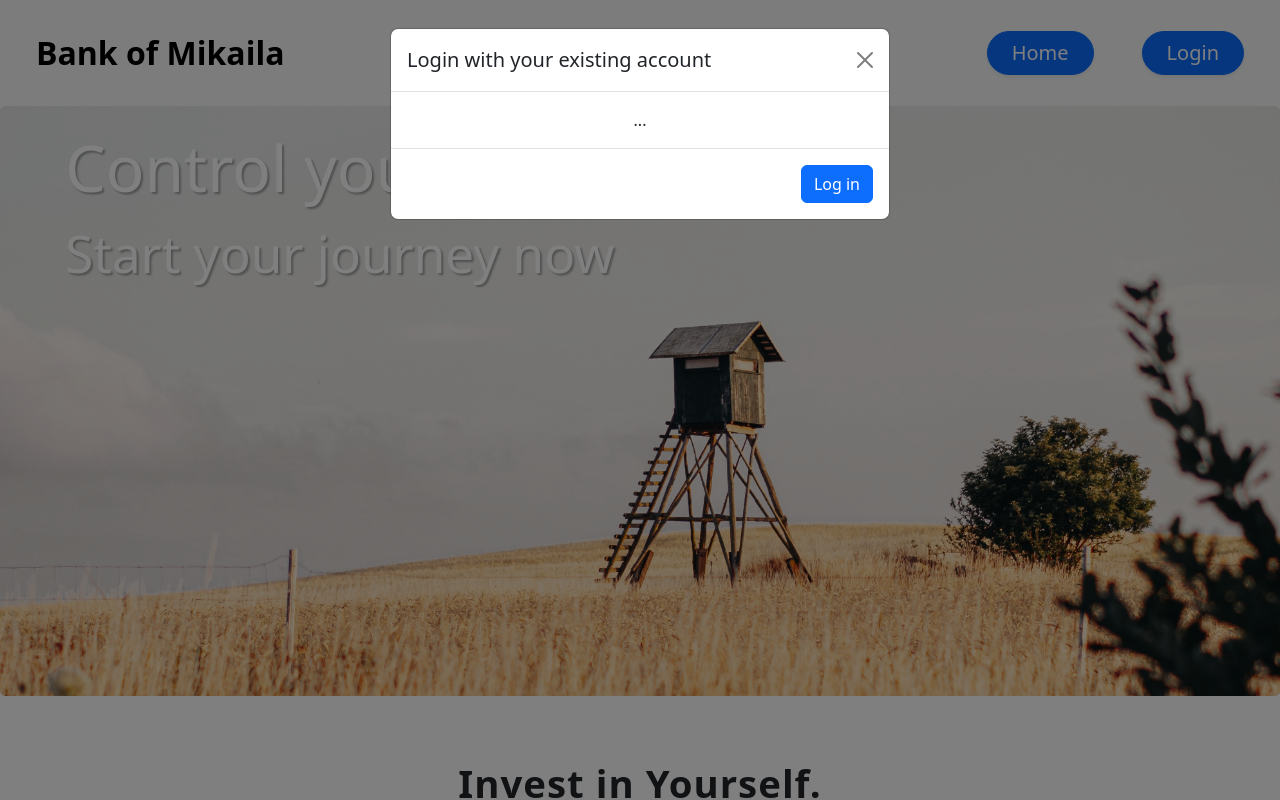
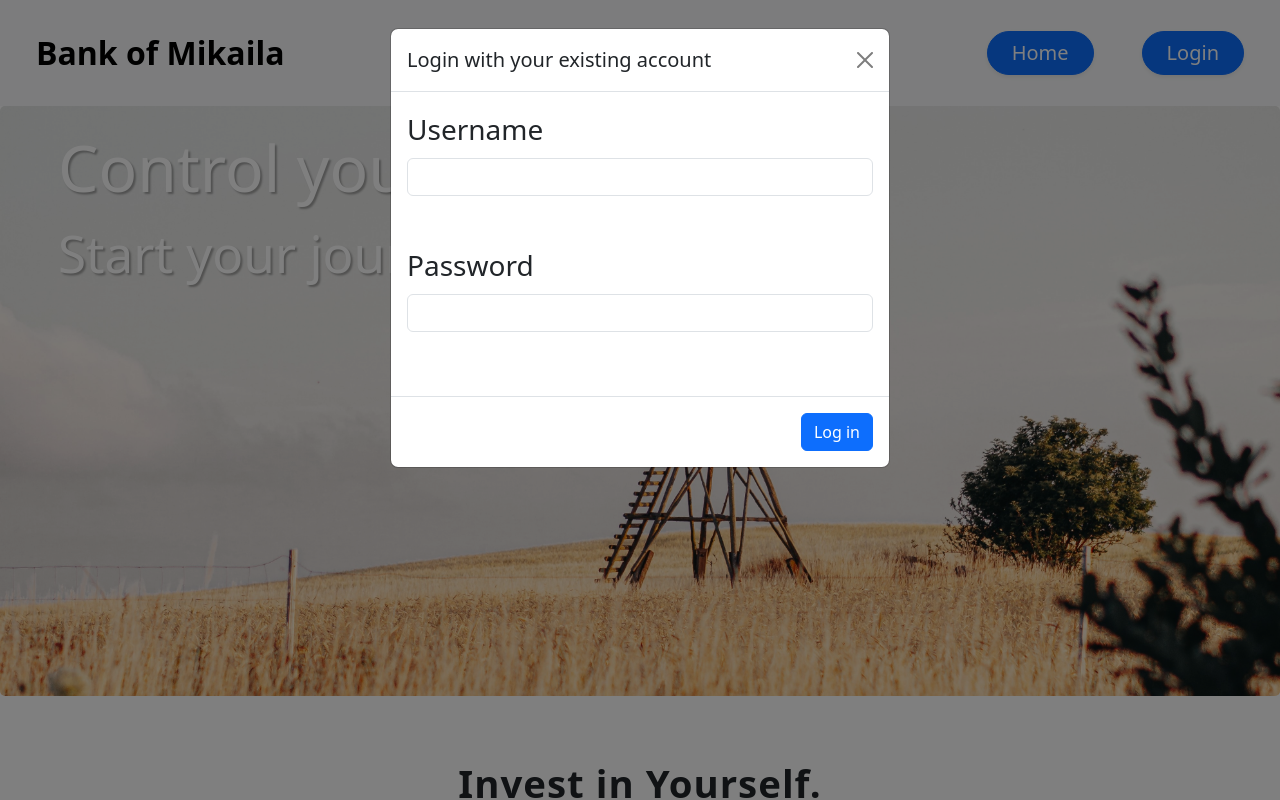
Before and after one commit to azhang777/Bank-Frontend, a React (Vite) app: page / in a window 1280 px wide. Both pictures are taken after a click on the link "Login". Shown: the top 800 px of the page. Built offline with nearby package versions, Linux system fonts and the light colour scheme.

Commit message:
Created Modal and Sign up form, need to implement OAuth will do later

```diff
--- a/src/common/CustomCard.jsx
+++ b/src/common/CustomCard.jsx
@@ -7,7 +7,7 @@ const CustomCard = ({ img, title, text, children }) => {
         className='card-img'
       />
       <div className='card-img-overlay'>
-        <div className='card-row row d-flex p-2 justify-content-around'>
+        <div className='card-row row d-flex pt-2 justify-content-around'>
           <div className='col-6'>
             <h5 className='custom-card-title'>{title}</h5>
             <p className='custom-card-text'>{text}</p>
--- a/src/common/CustomNav.jsx
+++ b/src/common/CustomNav.jsx
@@ -1,6 +1,20 @@
 import { Link } from "react-router-dom";
 
 const CustomNav = () => {
+  const handleSubmit = (e) => {
+    e.preventDefault(); // Prevents the default form submission behavior
+
+    // Fetch form data or perform any other action here
+    const username = document.getElementById("exampleInputUsername").value;
+    const password = document.getElementById("exampleInputPassword1").value;
+
+    // For example, log the form data
+    console.log("Submitted Username:", username);
+    console.log("Submitted Password:", password);
+
+    // You can perform other actions like sending data to a server, etc.
+  };
+
   return (
     <nav className='navbar navbar-expand-lg bg-body-tertiary py-4'>
       <div className=' container-fluid d-flex justify-content-between custom-nav-mobile'>
@@ -23,7 +37,7 @@ const CustomNav = () => {
           </li>
           <li className='nav-item'>
             <a
-              type='button'
+              href='#'
               className='btn btn-primary rounded-pill px-4 mx-4 shadow-sm fs-5'
               data-bs-toggle='modal'
               data-bs-target='#exampleModal'
@@ -40,6 +54,7 @@ const CustomNav = () => {
             >
               <div className='modal-dialog'>
                 <div className='modal-content'>
+                  <form onSubmit={(e) => handleSubmit(e)}>
                     <div className='modal-header'>
                       <h1
                         className='modal-title fs-5'
@@ -54,15 +69,44 @@ const CustomNav = () => {
                         aria-label='Close'
                       ></button>
                     </div>
-                  <div className='modal-body'>...</div>
+                    <div className='modal-body'>
+                      <div className='mb-5'>
+                        <label
+                          htmlFor='exampleInputUsername'
+                          className='form-label d-flex fs-3'
+                        >
+                          Username
+                        </label>
+                        <input
+                          type='username'
+                          className='form-control'
+                          id='exampleInputUsername'
+                          aria-describedby='usernameHelp'
+                        />
+                      </div>
+                      <div className='mb-5'>
+                        <label
+                          htmlFor='exampleInputPassword1'
+                          className='form-label d-flex fs-3'
+                        >
+                          Password
+                        </label>
+                        <input
+                          type='password'
+                          className='form-control'
+                          id='exampleInputPassword1'
+                        />
+                      </div>
+                    </div>
                     <div className='modal-footer'>
                       <button
-                      type='button'
+                        type='submit'
                         className='btn btn-primary'
                       >
                         Log in
                       </button>
                     </div>
+                  </form>
                 </div>
               </div>
             </div>
```
Lines whose indentation alone changed are shown as unchanged.
